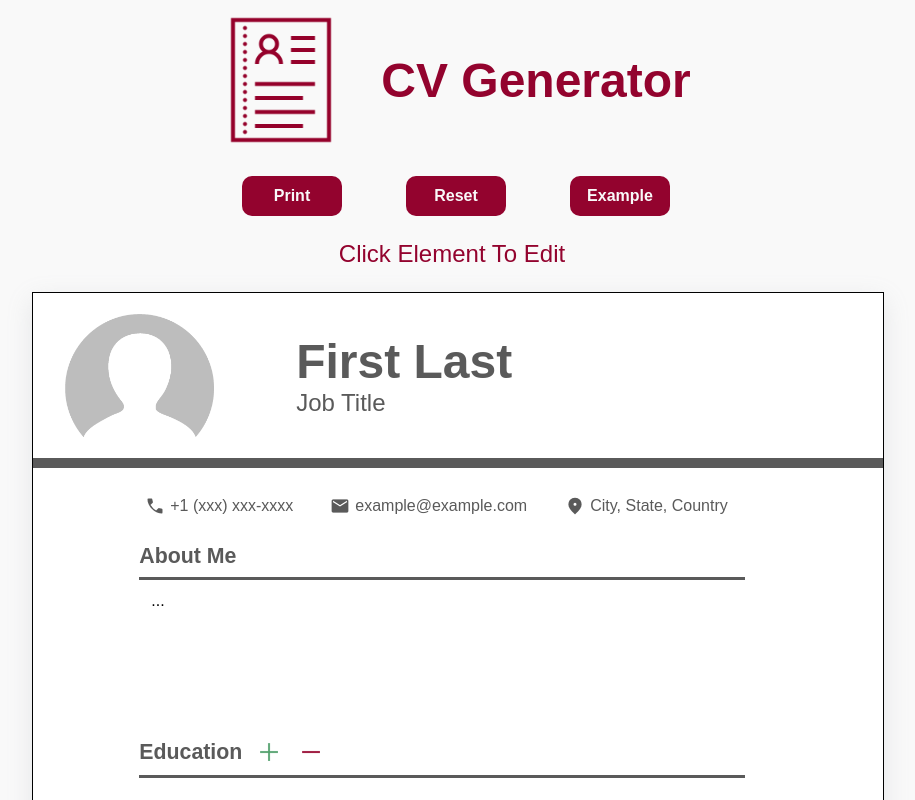
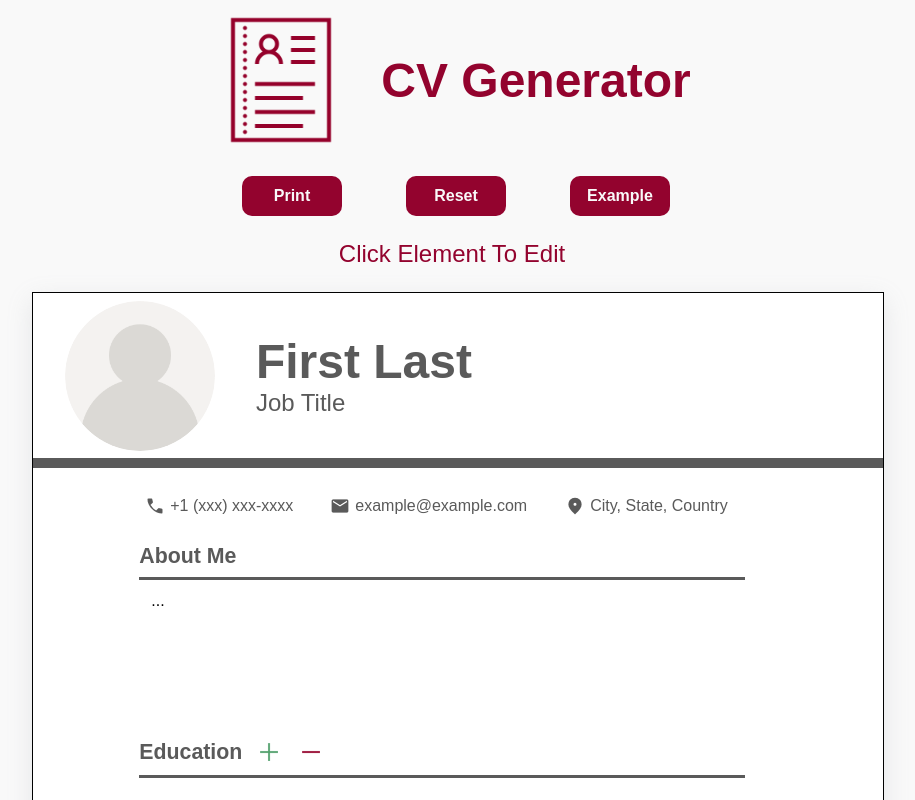
Before and after one commit to zeeeli/cv-generator, a React (Create React App) app: page / in a window 1280 px wide. Shown: the top 800 px of the page, without its empty margins (194-1109 px from the left). Built offline with nearby package versions, Linux system fonts and the light colour scheme.

Commit message:
Adjust style and css of form header profile picture

```diff
--- a/src/components/CVMain.css
+++ b/src/components/CVMain.css
@@ -25,12 +25,14 @@
   border-bottom: 10px solid #5a5a5a;
   display: flex;
   align-items: center;
-  gap: 10%;
+  gap: 5%;
 }
 
 .cv-wrapper > header > img {
-  height: 75%;
+  height: 150px;
+  width: 150px;
   cursor: pointer;
+  border-radius: 50%;
 }
 
 input[type="text"] {
--- a/src/components/CVMain.js
+++ b/src/components/CVMain.js
@@ -10,7 +10,7 @@ export default class CVMain extends Component {
     super(props);
 
     this.state = {
-      profileSrc: require("../assets/default-profile.png"),
+      profileSrc: require("../assets/user-profile.png"),
     };
 
     this.changeProfileSrc = this.changeProfileSrc.bind(this);
@@ -34,7 +34,7 @@ export default class CVMain extends Component {
           };
         } else {
           this.setState({
-            profileSrc: require("../assets/default-profile.png"),
+            profileSrc: require("../assets/user-profile.png"),
           });
         }
       }
```
Also changed, not shown: src/assets/default-profile.png (deleted), src/assets/user-profile.png (added).
